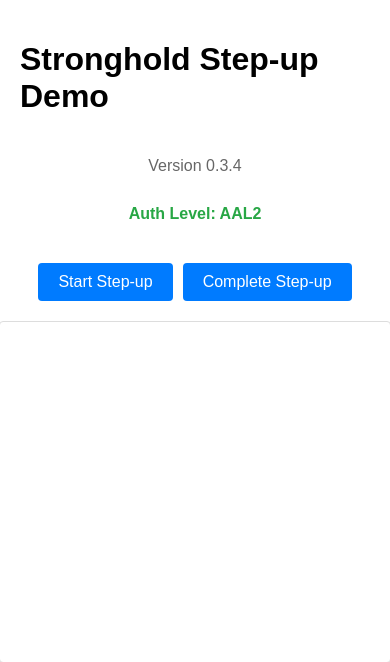
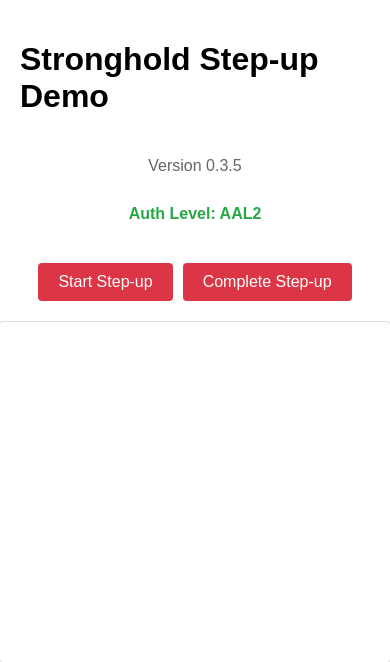
Before and after one commit to gavinhamilton1/stronghold, a FastAPI app: page / in a window 390 px wide. Shown: the top 662 px of the page. Run offline with FastAPI, Linux system fonts and the light colour scheme; some libraries are stand-ins or nearby versions.

Commit message:
Enhance SSE connection handling and logging in app.py; improve error handling and connection state logging in stronghold.js; update button styles and version to 0.3.5 in index.html and mobile.html for consistency. This update includes detailed logging for connection attempts, message sending, and error handling, improving overall observability and user experience.

```diff
--- a/app.py
+++ b/app.py
@@ -64,20 +64,25 @@ async def register_sse(request: Request):
     """
     client_id = str(uuid.uuid4())
 
+    # Log connection attempt
+    logger.info(f"🔄 SSE connection attempt from {request.client.host}")
+    logger.info(f"📡 Request headers: {request.headers}")
+
     # Create the queue immediately
     CONNECTIONS[client_id] = asyncio.Queue()
-    print(f"Created new connection for client: {client_id}")
+    logger.info(f"✅ Created new connection for client: {client_id}")
 
     async def event_generator():
         try:
             # Send initial message with client ID
+            logger.info(f"📤 Sending initial client ID message to {client_id}")
             yield {
                 "data": json.dumps({"client_id": client_id})
             }
 
             while True:
                 message = await CONNECTIONS[client_id].get()
-                print(f"Sending message to client {client_id}: {message}")
+                logger.info(f"📤 Sending message to client {client_id}: {message}")
                 if message.get("type") == "close":
                     break
                 data = json.dumps(message["data"])
@@ -86,10 +91,12 @@ async def register_sse(request: Request):
                     "data": data
                 }
         except asyncio.CancelledError:
-            pass
+            logger.error(f"❌ SSE connection cancelled for client: {client_id}")
+        except Exception as e:
+            logger.error(f"❌ Error in SSE connection: {str(e)}")
         finally:
             CONNECTIONS.pop(client_id, None)
-            print(f"Cleaned up connection for client: {client_id}")
+            logger.info(f"👋 Cleaned up connection for client: {client_id}")
 
     return EventSourceResponse(event_generator())
 
--- a/static/stronghold.js
+++ b/static/stronghold.js
@@ -72,15 +72,26 @@ class Stronghold {
       this.eventSource.close();
     }
 
-    // Create new SSE connection
+    // Create new SSE connection with error handling
     console.log('Creating new SSE connection to:', sseUrl);
     this.eventSource = new EventSource(sseUrl);
 
+    // Add detailed connection state logging
+    this.eventSource.onopen = () => {
+        console.log('✅ SSE connection opened successfully');
+    };
+
+    this.eventSource.onerror = (error) => {
+        console.error('❌ SSE connection error:', error);
+        console.log('SSE readyState:', this.eventSource.readyState);
+        // 0 = CONNECTING, 1 = OPEN, 2 = CLOSED
+        if (this.eventSource.readyState === 2) {
+            console.error('SSE connection closed - might be blocked by network');
+        }
+    };
+
     // Get client ID from response headers
     return new Promise((resolve, reject) => {
-        this.eventSource.onopen = () => {
-            console.log('SSE connection opened');
-            // Get client ID from custom header in the first message
         this.eventSource.onmessage = (event) => {
             const clientId = JSON.parse(event.data).client_id;
             console.log('Got client ID from SSE:', clientId);
@@ -90,13 +101,6 @@ class Stronghold {
             this.setupEventListeners();
 
             resolve(clientId);
-            };
-        };
-
-        this.eventSource.onerror = (error) => {
-            console.error('SSE connection error:', error);
-            this.eventSource.close();
-            reject(error);
         };
     });
   }
--- a/templates/index.html
+++ b/templates/index.html
@@ -26,13 +26,13 @@
             padding: 10px 20px;
             font-size: 16px;
             cursor: pointer;
-            background-color: #007bff;
+            background-color: #dc3545;
             color: white;
             border: none;
             border-radius: 4px;
         }
         button:hover {
-            background-color: #0056b3;
+            background-color: #c82333;
         }
         #step-up-container {
             min-height: 300px;
@@ -62,7 +62,7 @@
 <body>
     <div class="container">
         <h1>Stronghold Step-up Demo</h1>
-        <div style="color: #666; margin-bottom: 10px;">Version 0.3.4</div>
+        <div style="color: #666; margin-bottom: 10px;">Version 0.3.5</div>
         <div style="display: flex; align-items: center; gap: 10px; margin-bottom: 20px;">
             <div id="auth-level" style="color: #28a745; font-weight: bold;">Auth Level: AAL2</div>
             <button id="downgrade-button"
--- a/templates/mobile.html
+++ b/templates/mobile.html
@@ -34,7 +34,7 @@
         }
         button {
             padding: 10px 20px;
-            background: #007bff;
+            background: #dc3545;
             color: white;
             border: none;
             border-radius: 4px;
@@ -67,7 +67,7 @@
 <body>
     <div class="container">
         <h1>Mobile Step-up</h1>
-        <div style="color: #666; margin-bottom: 20px;">Version 0.3.4</div>
+        <div style="color: #666; margin-bottom: 20px;">Version 0.3.5</div>
         <div style="display: flex; gap: 10px; justify-content: center;">
             <button id="scan-again" style="display: none;">Scan New Code</button>
             <button id="register-passkey" style="display: none;">Authenticate with Biometrics</button>
```
Lines whose indentation alone changed are shown as unchanged.
